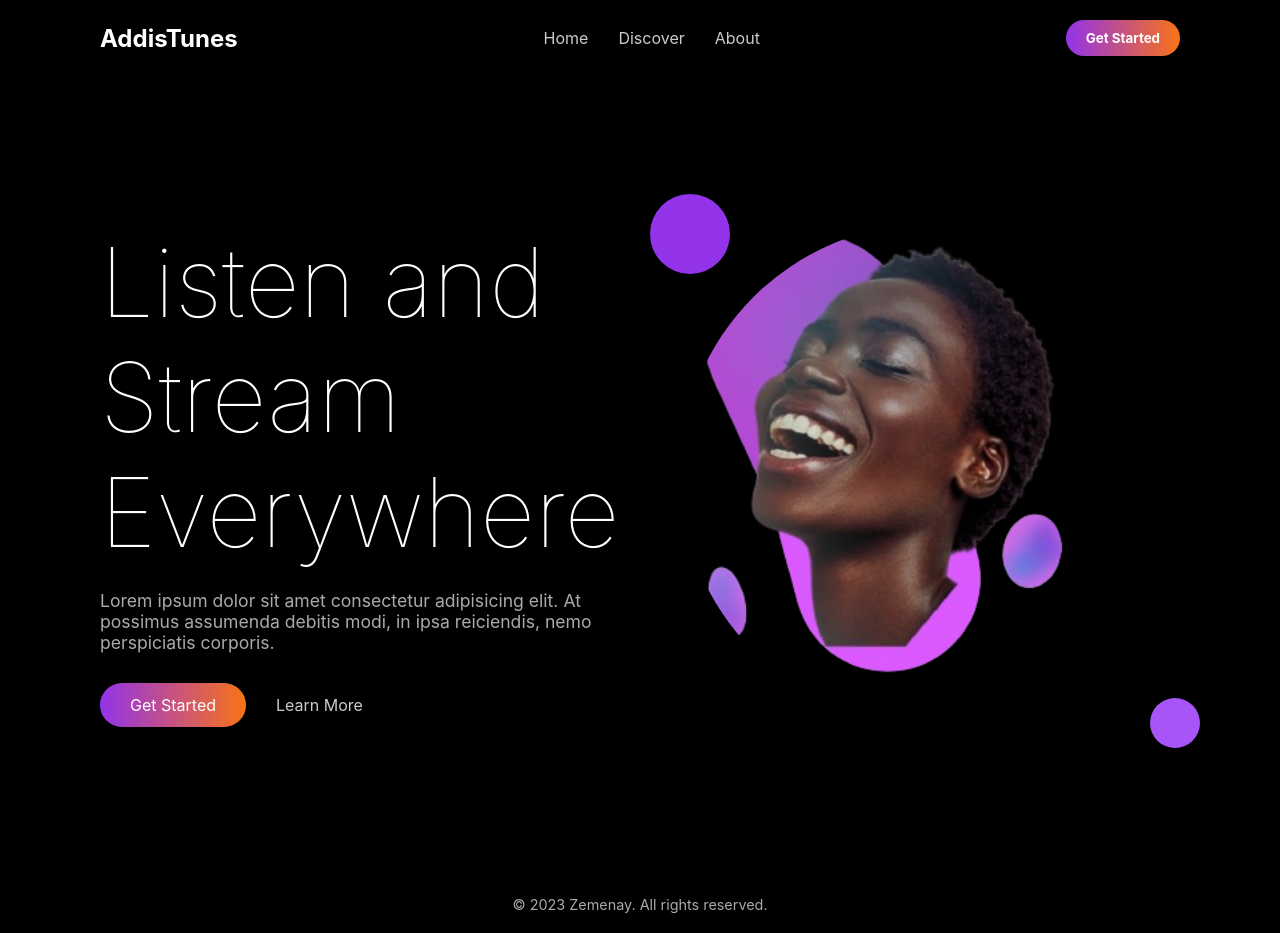
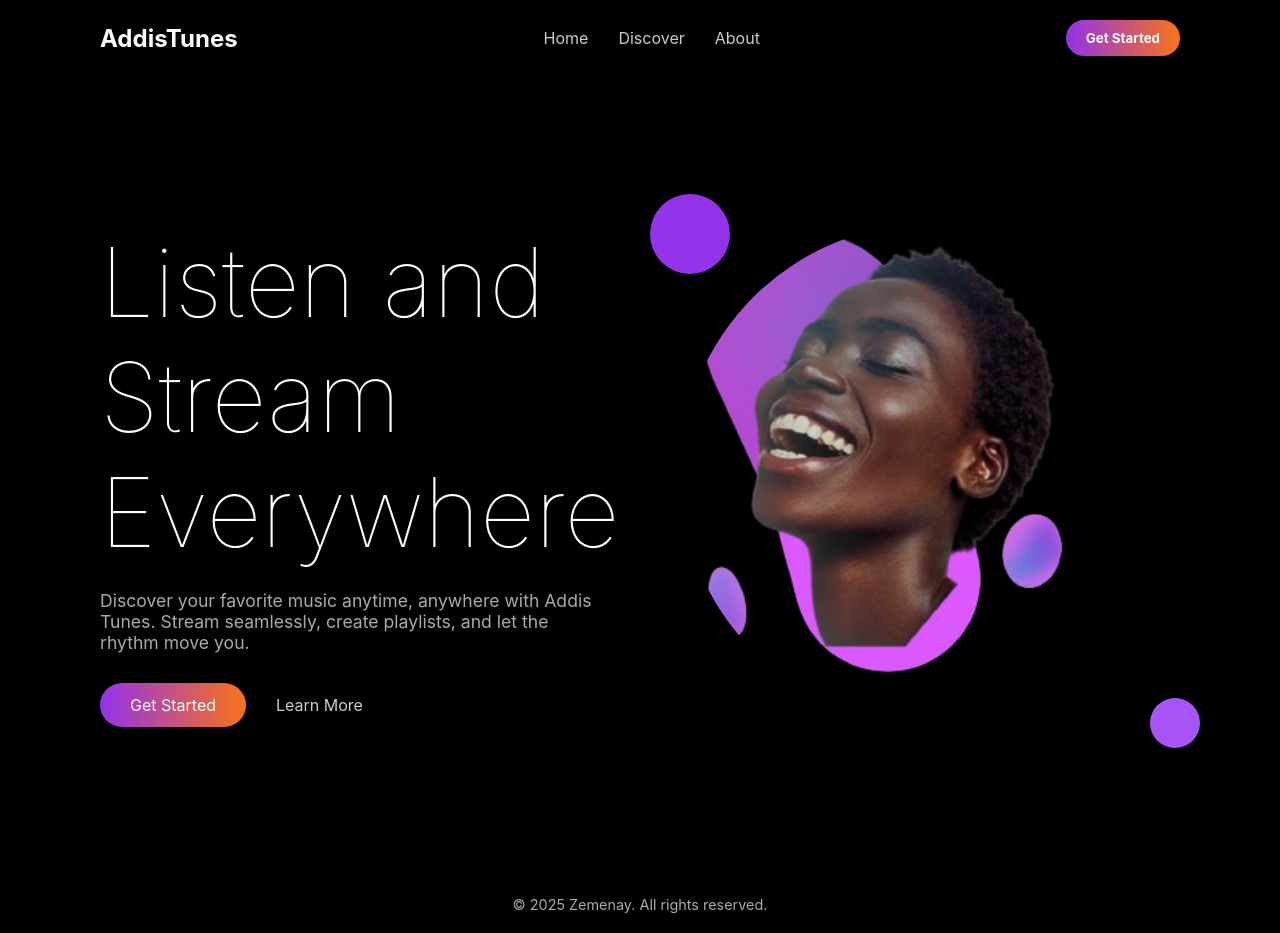
Before and after one commit to Kingestif/AddisTunes, a React app in the folder Frontend/: page / in a window 1280 px wide. Built offline with nearby package versions, Linux system fonts and the light colour scheme; no server answers.

Commit message:
refactor: update minor text for readability

```diff
--- a/Frontend/src/components/Footer.jsx
+++ b/Frontend/src/components/Footer.jsx
@@ -4,7 +4,7 @@ import "./Footer.css";
 export function Footer(){
     return (
         <footer>
-            <p>© 2023 Zemenay. All rights reserved.</p>
+            <p>© 2025 Zemenay. All rights reserved.</p>
         </footer>
     );
 }
--- a/Frontend/src/components/HeroSection.jsx
+++ b/Frontend/src/components/HeroSection.jsx
@@ -11,8 +11,7 @@ export function HeroSection() {
           Listen and <br /> Stream <br /> Everywhere
         </h2>
         <p className="hero-description">
-          Lorem ipsum dolor sit amet consectetur adipisicing elit. At possimus
-          assumenda debitis modi, in ipsa reiciendis, nemo perspiciatis corporis.
+          Discover your favorite music anytime, anywhere with Addis Tunes. Stream seamlessly, create playlists, and let the rhythm move you.
         </p>
 
         <div className="hero-actions">
```
